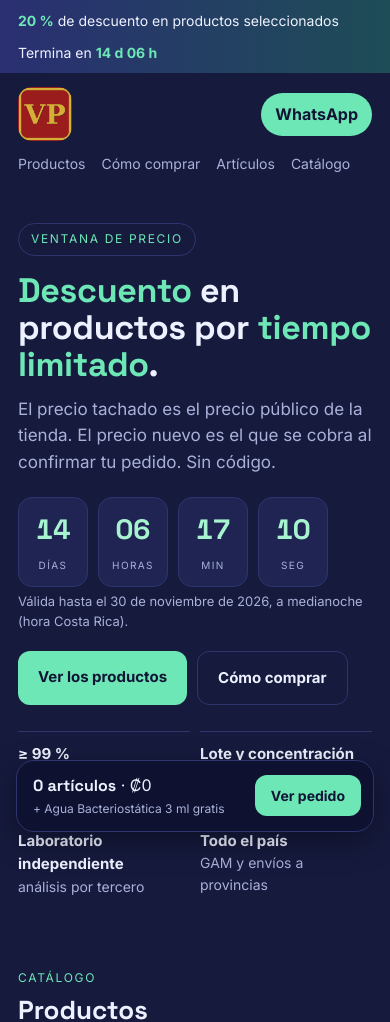
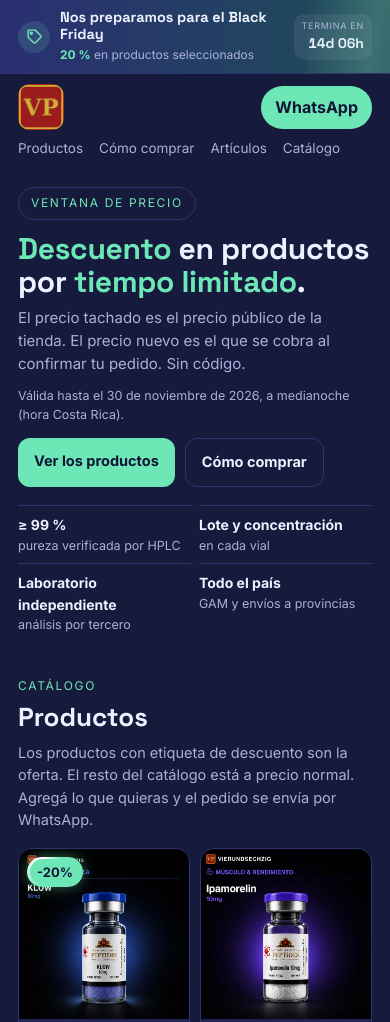
Before and after one commit to jefficloud15-cell/-vierundsechzigpeptides, a plain HTML site: page ofertas/index.html in a window 390 px wide. Shown: the top 1022 px of the page. Drawn offline with Linux system fonts and the light colour scheme.

Commit message:
Add files via upload

```diff
--- a/ofertas/index.html
+++ b/ofertas/index.html
@@ -13,14 +13,25 @@
 <style>
 :root{--bg:#161A3D;--bg2:#1B1F48;--card:#1F2452;--line:#2E356E;--ink:#EEF1FF;--mut:#A9B1DA;--mint:#6EE7B7;--mint2:#A7F3D0;--ink-on:#101535}
 *{box-sizing:border-box}
+[hidden]{display:none!important}
 html{scroll-behavior:smooth}
 body{margin:0;background:var(--bg);color:var(--ink);font-family:Inter,system-ui,-apple-system,sans-serif;line-height:1.55;-webkit-font-smoothing:antialiased}
 a{color:inherit}
 .wrap{max-width:1040px;margin:0 auto;padding:0 18px}
 h1,h2,h3{font-family:'Space Grotesk',system-ui,sans-serif;line-height:1.1;margin:0}
-.bar{background:linear-gradient(90deg,#2A2F72,#1E4D57);color:var(--ink);font-size:14px}
-.bar .wrap{display:flex;justify-content:space-between;align-items:center;gap:10px;padding-top:10px;padding-bottom:10px;flex-wrap:wrap}
-.bar b{color:var(--mint)}
+.bar{display:block;position:relative;overflow:hidden;background:linear-gradient(90deg,#2A2F72,#1E4D57);color:var(--ink);text-decoration:none;border-bottom:1px solid var(--line)}
+.bar::after{content:"";position:absolute;top:0;bottom:0;left:-40%;width:35%;background:linear-gradient(100deg,transparent,rgba(167,243,208,.22),transparent);animation:bar-sweep 3.6s ease-in-out infinite;pointer-events:none}
+@keyframes bar-sweep{0%{left:-40%}60%,100%{left:120%}}
+@media (prefers-reduced-motion:reduce){.bar::after{animation:none;display:none}}
+.bf{display:flex;align-items:center;gap:12px;padding-top:12px;padding-bottom:12px}
+.bf-ico{flex:none;width:40px;height:40px;border-radius:50%;background:rgba(110,231,183,.14);color:var(--mint);display:flex;align-items:center;justify-content:center}
+.bf-txt{flex:1;min-width:0;display:flex;flex-direction:column;gap:2px}
+.bf-txt b{font-family:'Space Grotesk',sans-serif;font-size:16px;line-height:1.2}
+.bf-txt span{font-size:13px;color:var(--mut)}
+.bf-txt span b{font-family:inherit;font-size:inherit;color:var(--mint)}
+.bf-cd{flex:none;text-align:right;background:rgba(255,255,255,.07);border-radius:10px;padding:6px 10px;display:flex;flex-direction:column}
+.bf-cd small{font-size:10px;letter-spacing:.08em;color:var(--mut)}
+.bf-cd b{font-family:'Space Grotesk',sans-serif;font-size:15px;font-variant-numeric:tabular-nums;white-space:nowrap}
 header.top{display:flex;align-items:center;justify-content:space-between;padding:14px 0;gap:12px;flex-wrap:wrap}
 header.top img{width:54px;height:54px;border-radius:14px;display:block}
 header.top .wa{margin-left:auto}
@@ -124,7 +135,28 @@ details p{color:var(--mut);margin:10px 0 0;font-size:15px}
   .btns{flex-direction:column;gap:6px;padding-top:4px}
   .btns .add,.btns .ghost{width:100%;padding:9px 6px;font-size:13px;border-radius:10px}
   .btns .ghost{border:0;color:var(--mut);text-decoration:underline;padding:4px}
-  .hero h1{font-size:34px}
+  .hero h1{font-size:30px;margin:12px 0 8px}
+  .bf{gap:10px;padding-top:9px;padding-bottom:9px}
+  .bf-ico{width:32px;height:32px}
+  .bf-ico svg{width:17px;height:17px}
+  .bf-txt b{font-size:14.5px}
+  .bf-txt span{font-size:12px}
+  .bf-cd{padding:5px 8px}
+  .bf-cd small{font-size:9px}
+  .bf-cd b{font-size:14px}
+  header.top{padding:10px 0;gap:8px 12px}
+  header.top img{width:46px;height:46px;border-radius:12px}
+  nav.menu{font-size:13.5px}
+  .hero{padding:18px 0 14px}
+  .hero p.lead{font-size:15px}
+  .hero .timer{display:none}
+  .until{margin:10px 0 14px;font-size:12.5px}
+  .cta a{padding:12px 16px;font-size:14.5px}
+  .trust{margin-top:18px;gap:8px;font-size:12.5px}
+  .trust div{padding-top:8px}
+  .trust b{font-size:14px}
+  #productos{padding-top:28px}
+  #productos .sec-p{font-size:14.5px;margin-bottom:16px}
 }
 
 /* Carrito */
@@ -155,7 +187,13 @@ body.hascart{padding-bottom:110px}
 .green{color:#86EFAC}
 .dnote{color:var(--mut);font-size:13px;margin:6px 0 0}
 .ruo-ck{display:flex;gap:10px;align-items:flex-start;background:rgba(110,231,183,.08);border:1px solid rgba(110,231,183,.3);border-radius:14px;padding:12px;margin:14px 0;font-size:13px;color:var(--ink);cursor:pointer}
-.ruo-ck input{margin-top:3px;accent-color:var(--mint);width:18px;height:18px;flex:none}
+.ruo-ck input,.mk-ck input{margin-top:3px;accent-color:var(--mint);width:18px;height:18px;flex:none}
+.dform{display:grid;gap:10px;margin-top:14px}
+.fld{display:grid;gap:6px;font-size:13px;color:var(--mut)}
+.fld small{color:var(--mut);opacity:.8}
+.fld input{width:100%;background:var(--bg2);border:1px solid var(--line);border-radius:12px;padding:12px 14px;color:var(--ink);font:inherit;font-size:16px}
+.fld input:focus{outline:2px solid var(--mint);outline-offset:1px;border-color:transparent}
+.mk-ck{display:flex;gap:10px;align-items:flex-start;font-size:13px;color:var(--ink);cursor:pointer}
 .big{display:block;text-align:center;padding:15px;border-radius:14px;font-weight:700;text-decoration:none}
 #wa-send.disabled{opacity:.45;pointer-events:none}
 
@@ -163,7 +201,7 @@ body.hascart{padding-bottom:110px}
 </style>
 </head>
 <body>
-<div class="bar"><div class="wrap"><span><b>20 %</b> de descuento en productos seleccionados</span><span>Termina en <b id="bar-t">--</b></span></div></div>
+<a class="bar" href="#productos"><div class="wrap bf"><span class="bf-ico"><svg aria-hidden="true" width="20" height="20" viewBox="0 0 24 24" fill="none" stroke="currentColor" stroke-width="2" stroke-linecap="round" stroke-linejoin="round"><path d="M20.6 13.4 13.4 20.6a2 2 0 0 1-2.8 0L3 13V3h10l7.6 7.6a2 2 0 0 1 0 2.8z"/><circle cx="7.5" cy="7.5" r="1.5"/></svg></span><span class="bf-txt"><b>Nos preparamos para el Black Friday</b><span><b>20 %</b> en productos seleccionados</span></span><span class="bf-cd"><small>TERMINA EN</small><b id="bar-t">--</b></span></div></a>
 
 <div class="wrap">
 <header class="top">
@@ -438,6 +476,11 @@ body.hascart{padding-bottom:110px}
     <div id="d-save-row" hidden><span>Ahorro en oferta</span><b class="green" id="d-save">₡0</b></div>
     <p class="dnote">Envío: se coordina por WhatsApp según tu zona. Pagás por SINPE Móvil, transferencia o efectivo.</p>
   </div>
+  <div class="dform">
+    <label class="fld" for="c-name"><span>Nombre <small>(opcional)</small></span><input id="c-name" type="text" autocomplete="name" maxlength="60" placeholder="Para identificar tu pedido"></label>
+    <label class="mk-ck"><input type="checkbox" id="mkt"><span>Acepto recibir promociones vía correo electrónico.</span></label>
+    <label class="fld" id="mail-row" for="c-mail" hidden><span>Correo electrónico <small>(opcional)</small></span><input id="c-mail" type="email" autocomplete="email" maxlength="80" placeholder="tu@correo.com"></label>
+  </div>
   <label class="ruo-ck"><input type="checkbox" id="ruo"><span>Confirmo que estos productos son para <b>uso exclusivo en investigación de laboratorio</b>.</span></label>
   <a id="wa-send" class="solid big disabled" href="https://wa.me/50688789080" target="_blank" rel="noopener" aria-disabled="true">Enviar pedido por WhatsApp</a>
 </aside>
@@ -460,7 +503,7 @@ body.hascart{padding-bottom:110px}
     var dd = Math.floor(d/864e5), hh = Math.floor(d%864e5/36e5), mm = Math.floor(d%36e5/6e4), ss = Math.floor(d%6e4/1e3);
     var vals = [dd, String(hh).padStart(2,"0"), String(mm).padStart(2,"0"), String(ss).padStart(2,"0")];
     ids.forEach(function(id,i){ var el=document.getElementById(id); if(el) el.textContent = vals[i]; });
-    var bar=document.getElementById("bar-t"); if(bar) bar.textContent = dd + " d " + String(hh).padStart(2,"0") + " h";
+    var bar=document.getElementById("bar-t"); if(bar) bar.textContent = dd + "d " + String(hh).padStart(2,"0") + "h";
   }
   tick(); setInterval(tick, 1000);
 })();
@@ -487,11 +530,18 @@ body.hascart{padding-bottom:110px}
   function setQty(k, q){ if (q <= 0) delete cart[k]; else cart[k] = q; save(); render(); }
   function updateWA(){
     var a = $("wa-send");
-    var lines = ["Hola, quiero hacer este pedido:"];
-    items().forEach(function(k){ lines.push("- " + D[k].name + " x" + cart[k] + ": " + fmt(D[k].final * cart[k])); });
-    if (items().length) lines.push("- Agua Bacteriostática 3ml x1: gratis");
-    lines.push("Total: " + fmt(total()));
-    lines.push("Confirmo que son para uso en investigación de laboratorio.");
+    var lines = ["🛒 *NUEVO PEDIDO — Vierundsechzig Peptides*", "_Ventana de precio_", "", "*Productos:*"];
+    items().forEach(function(k){
+      var d = D[k], q = cart[k];
+      lines.push("• " + q + "x " + d.name + (d.pct ? "  (oferta -" + d.pct + "%)" : ""));
+      lines.push("   " + fmt(d.final) + " c/u  =  " + fmt(d.final * q));
+    });
+    if (items().length) lines.push("• 1x Agua Bacteriostática 3ml  →  GRATIS");
+    lines.push("", "————————————————", "*Artículos:* " + count());
+    lines.push("*TOTAL:* " + fmt(total()));
+    var nm = $("c-name").value.trim(), ok = $("mkt").checked, ml = ok ? $("c-mail").value.trim() : "";
+    if (nm || ml) { lines.push(""); if (nm) lines.push("*Cliente:* " + nm); if (ml) lines.push("*Correo:* " + ml); }
+    lines.push("", "*Marketing:* " + (ok ? "✅ Sí acepta promociones vía correo electrónico" : "❌ No acepta promociones vía correo electrónico"));
     a.setAttribute("href", WA + encodeURIComponent(lines.join("\n")));
     a.classList.toggle("disabled", !canSend());
     a.setAttribute("aria-disabled", canSend() ? "false" : "true");
@@ -538,6 +588,8 @@ body.hascart{padding-bottom:110px}
     if (send && !canSend()) e.preventDefault();
   });
   $("ruo").addEventListener("change", updateWA);
+  $("mkt").addEventListener("change", function(){ $("mail-row").hidden = !this.checked; updateWA(); });
+  ["c-name", "c-mail"].forEach(function(id){ $(id).addEventListener("input", updateWA); });
   document.addEventListener("keydown", function(e){ if (e.key === "Escape") closeD(); });
   render();
 })();
```
